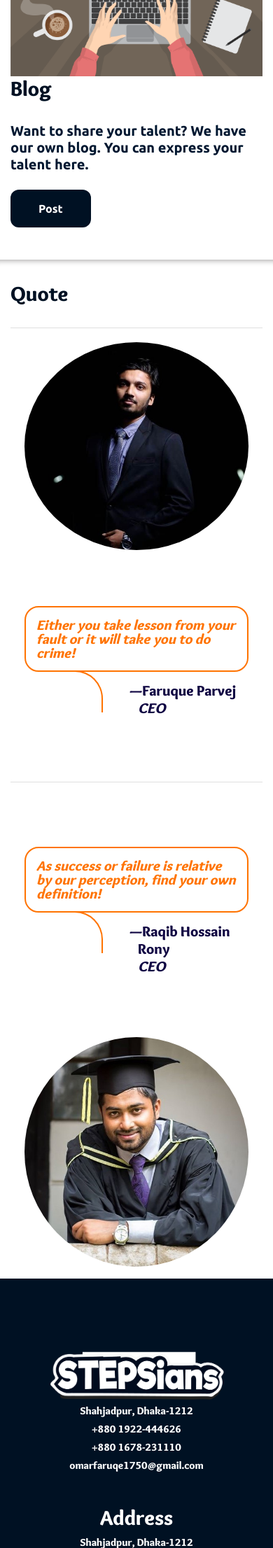
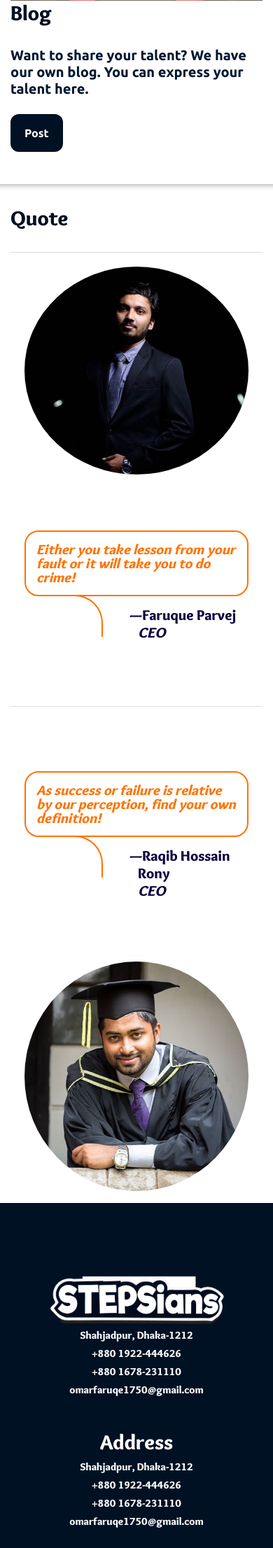
Before and after one commit to Anikcsejnu/steps-web, a Django app: page / in a window 390 px wide. Shown: the part 2820-5032 px from the top of the page at 70% size. Run offline with Django 3.2, Linux system fonts and the light colour scheme; some libraries are stand-ins or nearby versions; some web fonts are replaced.

Commit message:
Added media screen

```diff
--- a/home/templates/home/base.html
+++ b/home/templates/home/base.html
@@ -80,6 +80,34 @@
         .hv:hover {
             transform: scale(1.2);
         }
+
+        @media screen and (max-width: 995px) {
+            .ov {
+                margin-left: auto;
+                margin-right: auto;
+            }
+            .imov {
+                margin-left: -15%;
+            }
+        }
+
+        @media screen and (max-width: 767px) {
+            .ov {
+                margin-left: 33%;
+            }
+            .imov {
+                margin-left: -40%;
+            }
+        }
+
+        @media screen and (max-width: 575px) {
+            .ov {
+                margin-left: 0%;
+            }
+            .imov {
+                margin-left: auto;
+            }
+        }
     </style>
     <!-- header -->
     <header class="header">
@@ -132,9 +160,9 @@
         <div class="footer bg-cover section border-bottom" data-background="{% static 'home/images/footer.png' %}">
             <div class="container">
                 <div class="row">
-                    <div class="col-sm-4" style="text-align: center; padding: 20px;">
+                    <div class="col-sm-4 ov" style="text-align: center; padding: 20px;">
                         <!-- logo -->
-                        <img src="{% static 'home/images/2.png' %}" alt="" style="width: 267px;height: auto;">
+                        <img src="{% static 'home/images/2.png' %}" alt="" style="width: 267px;height: auto;" class="imov">
                         <ul class="list-unstyled">
                             <li class="mb-2 text-white">Shahjadpur, Dhaka-1212</li>
                             <li class="mb-2 text-white">+880 1922-444626</li>
@@ -142,7 +170,7 @@
                             <li class="mb-2 text-white">omarfaruqe1750@gmail.com</li>
                         </ul>
                     </div>
-                    <div class="col-sm-4" style="text-align: center; padding: 20px;">
+                    <div class="col-sm-4 ov" style="text-align: center; padding: 20px;">
                         <!-- logo -->
                         <h2 class="text-white" style="text-align: center;">Address</h2>
                         <ul class="list-unstyled">
@@ -152,7 +180,7 @@
                             <li class="mb-2 text-white">omarfaruqe1750@gmail.com</li>
                         </ul>
                     </div>
-                    <div class="col-sm-4 " style="text-align: center; padding: 20px;">
+                    <div class="col-sm-4 ov" style="text-align: center; padding: 20px;">
                         <h2 class="text-white" style="text-align: center;">We are on:</h2>
                         <ul class="list-inline">
                             <li class="list-inline-item"><a class="d-inline-block p-2" href="https://www.facebook.com/Stepsians-113518887048688/"><i class="fa fa-facebook-square h3 hv text-white" aria-hidden="true"></i></a></li>
--- a/home/templates/home/index.html
+++ b/home/templates/home/index.html
@@ -82,6 +82,25 @@
         border: 0;
         box-shadow: 0 10px 10px -10px #8c8b8b inset;
     }
+
+    @media screen and (max-width: 995px) {
+        .btnpx {
+            padding: 15px 20px;
+        }
+    }
+
+    @media screen and (max-width: 355px) {
+        .btnpx {
+            padding: 15px 10px;
+        }
+    }
+
+    @media screen and (max-width: 315px) {
+        .btnpx {
+            margin-top: 2px;
+            padding: 15px 10px;
+        }
+    }
 </style>
 <section>
     <div class="row" style="align-items: center;">
@@ -106,7 +125,7 @@
             <div class="col-md-6">
                 <h2 class="section-title">About STEPS</h2>
                 <p class="h3 mb-4">We are an online educational platform of Bangladesh by which we are spreading light of education through the window of every student.</p>
-                <a href="{% url 'about' %}" class="btn btn-primary">Learn more</a>
+                <a href="{% url 'about' %}" class="btn btn-primary btnpx">Learn more</a>
             </div>
         </div>
     </div>
@@ -123,8 +142,8 @@
             <div class="col-md-6 ">
                 <h2 class="section-title">Mentors</h2>
                 <p class="h3 mb-4">We were the students of STEPS and now we are the mentors.</p>
-                <a href="{% url 'teacher_hsc' %} " class="btn btn-primary ">Mentors(HSC)</a>
-                <a href="{% url 'teacher_ssc' %} " class="btn btn-primary ">Mentors(SSC)</a>
+                <a href="{% url 'teacher_hsc' %} " class="btn btn-primary btnpx">Mentors(HSC)</a>
+                <a href="{% url 'teacher_ssc' %} " class="btn btn-primary btnpx">Mentors(SSC)</a>
             </div>
 
         </div>
@@ -140,8 +159,8 @@
             <div class="col-md-6">
                 <h2 class="section-title">Classroom</h2>
                 <p class="h3 mb-4">Our classroom is free for all. You can come here anytime, learn through the lectures and get the Notes.</p>
-                <a href="{% url 'courseListHsc' %} " class="btn btn-primary " style="padding: 15px 32px;">Classroom(HSC)</a>
-                <a href="{% url 'courseListSsc' %} " class="btn btn-primary " style="padding: 15px 32px;">Classroom(SSC)</a>
+                <a href="{% url 'courseListHsc' %} " class="btn btn-primary btnpx">Classroom(HSC)</a>
+                <a href="{% url 'courseListSsc' %} " class="btn btn-primary btnpx">Classroom(SSC)</a>
             </div>
             <div class="col-md-6">
                 <img class="img-fluid " src="static/home/images/homeclassroom.png " alt="classroom">
@@ -162,7 +181,7 @@
             <div class="col-md-6">
                 <h2 class="section-title">Blog</h2>
                 <p class="h3 mb-4">Want to share your talent? We have our own blog. You can express your talent here.</p>
-                <a href="{% url 'post_blog' %} " class="btn btn-primary ">Post</a>
+                <a href="{% url 'post_blog' %} " class="btn btn-primary btnpx">Post</a>
             </div>
         </div>
     </div>
```
